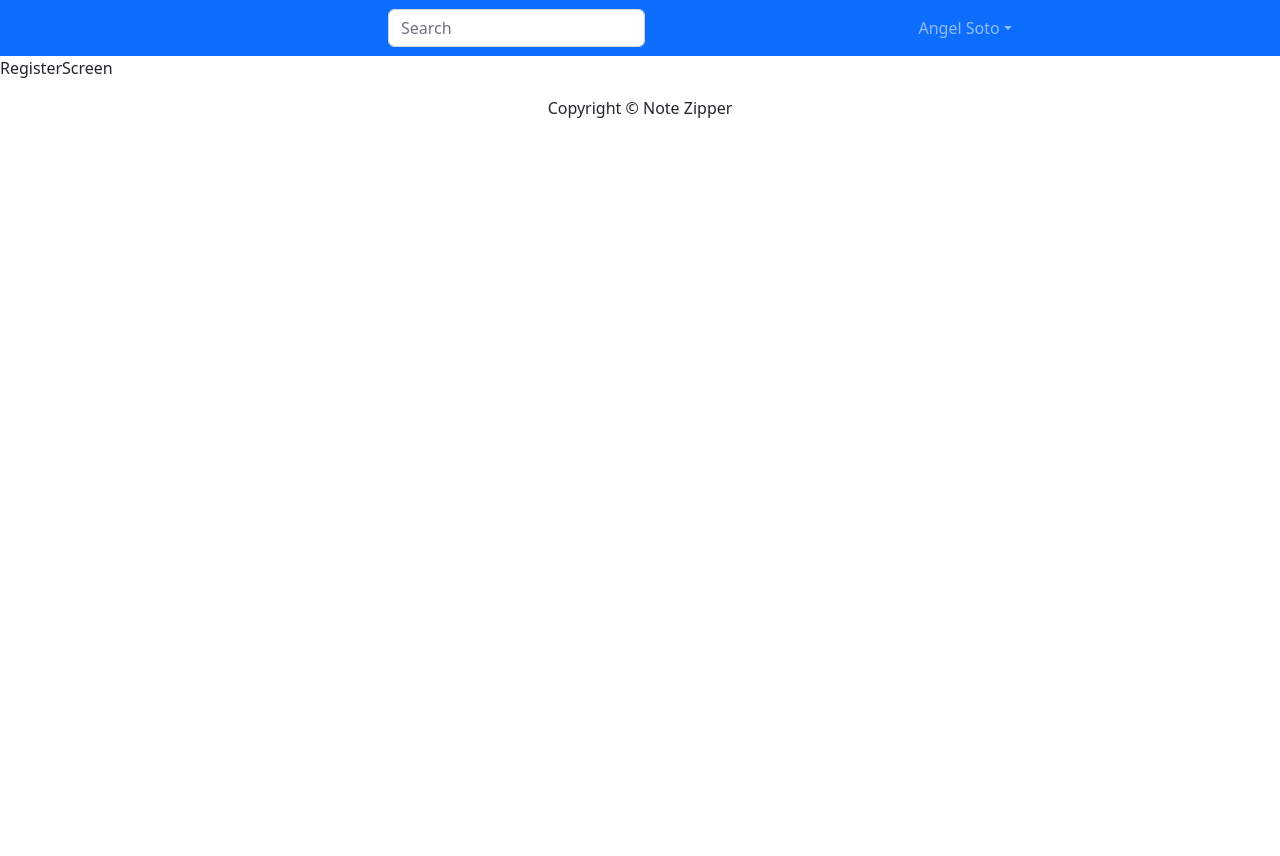
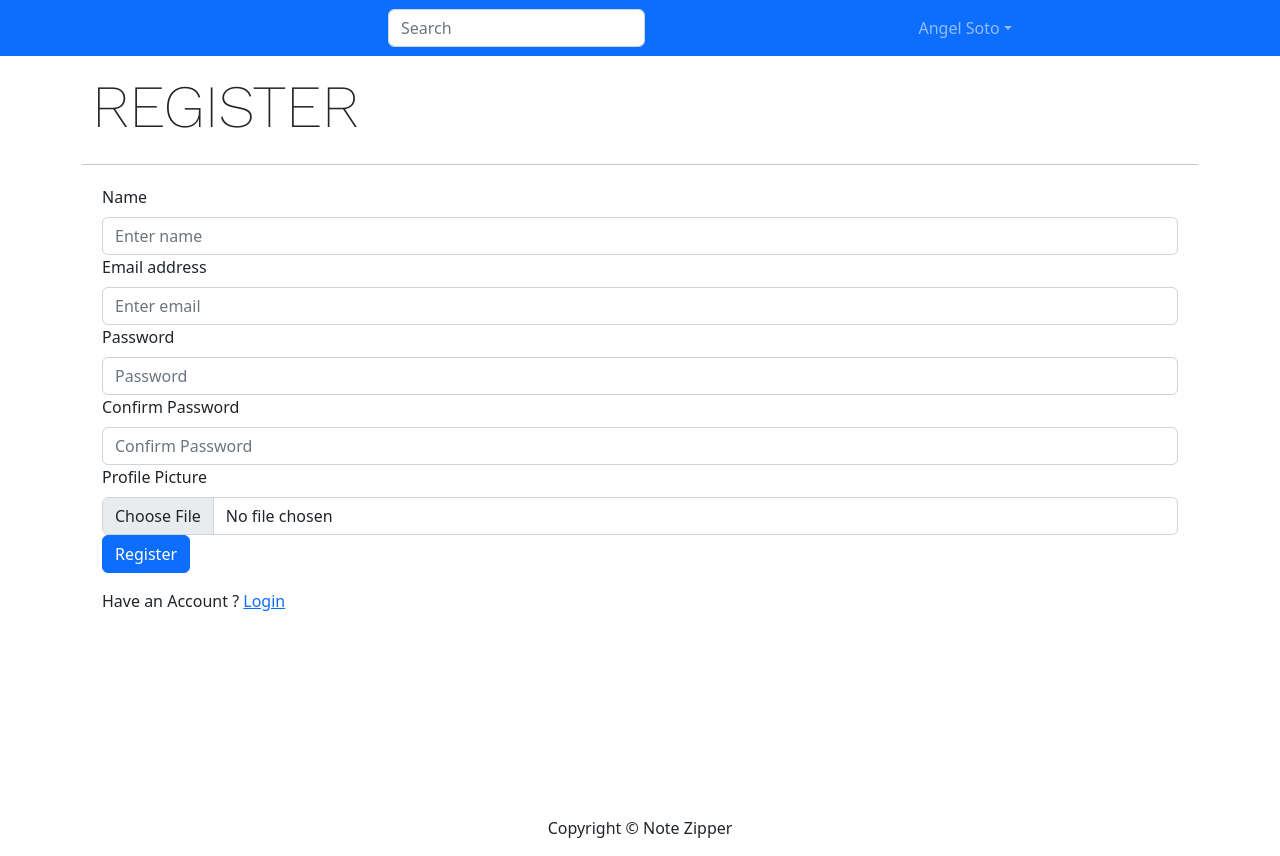
Before and after one commit to Angeltheesoto/Task_App, a React (Create React App) app in the folder front-end/: page /register in a window 1280 px wide. Before the commit the page ends 800 px from the top, so only its background shows below. Built offline with nearby package versions, Linux system fonts and the light colour scheme.

Commit message:
Completed user authentication

```diff
--- a/front-end/src/App.js
+++ b/front-end/src/App.js
@@ -1,5 +1,5 @@
 // Dependencies
-import { BrowserRouter, Route, Link } from "react-router-dom";
+import { BrowserRouter, Route } from "react-router-dom";
 import React from "react";
 import "bootstrap/dist/css/bootstrap.min.css";
 
--- /dev/null
+++ b/front-end/src/components/Header/ErrorMessage.js
@@ -0,0 +1,12 @@
+import React from "react";
+import { Alert } from "react-bootstrap";
+
+const ErrorMessage = ({ variant = "info", children }) => {
+  return (
+    <Alert variant={variant} style={{ fontSize: 20 }}>
+      <strong>{children}</strong>
+    </Alert>
+  );
+};
+
+export default ErrorMessage;
--- a/front-end/src/components/Header/Header.js
+++ b/front-end/src/components/Header/Header.js
@@ -5,16 +5,11 @@ import Navbar from "react-bootstrap/Navbar";
 import NavDropdown from "react-bootstrap/NavDropdown";
 import Form from "react-bootstrap/Form";
 import FormControl from "react-bootstrap/FormControl";
-import {
-  BrowserRouter as Router,
-  Switch,
-  Route,
-  Link,
-  useParams,
-  useRouteMatch,
-} from "react-router-dom";
+import { Link, useHistory } from "react-router-dom";
 
 const Header = () => {
+  const history = useHistory();
+
   return (
     <Navbar bg="primary" expand="lg" variant="dark">
       <Container>
@@ -40,7 +35,14 @@ const Header = () => {
             <NavDropdown title="Angel Soto" id="basic-nav-dropdown">
               <NavDropdown.Item href="#action/3.1">My Profile</NavDropdown.Item>
               <NavDropdown.Divider />
-              <NavDropdown.Item href="#action/3.4">Log out</NavDropdown.Item>
+              <NavDropdown.Item
+                onClick={() => {
+                  localStorage.removeItem("userInfo");
+                  history.push("/");
+                }}
+              >
+                Log out
+              </NavDropdown.Item>
             </NavDropdown>
           </Nav>
         </Navbar.Collapse>
--- /dev/null
+++ b/front-end/src/components/Loading.js
@@ -0,0 +1,26 @@
+import React from "react";
+import { Spinner } from "react-bootstrap";
+
+function Loading({ size = 100 }) {
+  return (
+    <div
+      style={{
+        display: "flex",
+        justifyContent: "center",
+        alignItems: "center",
+        width: "100%",
+        height: "100%",
+      }}
+    >
+      <Spinner
+        style={{
+          width: size,
+          height: size,
+        }}
+        animation="border"
+      />
+    </div>
+  );
+}
+
+export default Loading;
--- a/front-end/src/screens/LandingPage/LandingPage.js
+++ b/front-end/src/screens/LandingPage/LandingPage.js
@@ -3,6 +3,12 @@ import { Container, Row, Button } from "react-bootstrap";
 import "./LandingPage.css";
 
 const LandingPage = () => {
+  // useEffect(() => {
+  //   const userInfo = localStorage.getItem("userInfo", JSON.stringify(data));
+  //   if (userInfo) {
+  //     history.push("/mynotes");
+  //   }
+  // }, [history]);
   return (
     <div className="main">
       <Container>
--- a/front-end/src/screens/LoginScreen/LoginScreen.js
+++ b/front-end/src/screens/LoginScreen/LoginScreen.js
@@ -4,8 +4,10 @@ import { Link } from "react-router-dom";
 import { Form, Button, Row, Col } from "react-bootstrap";
 import "./LoginScreen.css";
 import axios from "axios";
+import Loading from "../../components/Loading";
+import ErrorMessage from "../../components/Header/ErrorMessage";
 
-const LoginScreen = () => {
+const LoginScreen = ({ history }) => {
   const [email, setEmail] = useState("");
   const [password, setPassword] = useState("");
   const [error, setError] = useState(false);
@@ -38,6 +40,7 @@ const LoginScreen = () => {
       setLoading(false);
     } catch (error) {
       setError(error.response.data.message);
+      setLoading(false);
     }
 
     // console.log(email, password);
@@ -46,6 +49,8 @@ const LoginScreen = () => {
   return (
     <MainScreen title="LOGIN">
       <div className="loginContainer">
+        {error && <ErrorMessage variant="danger">{error}</ErrorMessage>}
+        {loading && <Loading />}
         <Form onSubmit={submitHandler}>
           <Form.Group className="mb-3" controlId="formBasicEmail">
             <Form.Label>Email address</Form.Label>
--- a/front-end/src/screens/MyNotes/MyNotes.js
+++ b/front-end/src/screens/MyNotes/MyNotes.js
@@ -1,14 +1,7 @@
 import React, { useState, useEffect } from "react";
 import MainScreen from "../../components/MainScreen";
-import { Accordion, Badge, Button, Card } from "react-bootstrap";
-import {
-  BrowserRouter as Router,
-  Switch,
-  Route,
-  Link,
-  useParams,
-  useRouteMatch,
-} from "react-router-dom";
+import { Badge, Button, Card } from "react-bootstrap";
+import { Link } from "react-router-dom";
 import axios from "axios";
 
 const MyNotes = () => {
--- a/front-end/src/screens/RegisterScreen/RegisterScreen.js
+++ b/front-end/src/screens/RegisterScreen/RegisterScreen.js
@@ -1,7 +1,156 @@
-import React from "react";
+import React, { useState } from "react";
+import { Form, Button, Row, Col } from "react-bootstrap";
+import { Link } from "react-router-dom";
+import MainScreen from "../../components/MainScreen";
+import ErrorMessage from "../../components/Header/ErrorMessage";
+import Loading from "../../components/Loading";
+import axios from "axios";
 
 const RegisterScreen = () => {
-  return <div>RegisterScreen</div>;
+  const [email, setEmail] = useState("");
+  const [name, setName] = useState("");
+  const [pic, setPic] = useState(
+    "https://icon-library.com/images/anonymous-avatar-icon/anonymous-avatar-icon-25.jpg"
+  );
+  const [password, setPassword] = useState("");
+  const [confirmpassword, setConfirmPassword] = useState("");
+  const [message, setMessage] = useState(null);
+  const [picMessage, setPicMessage] = useState(null);
+  const [error, setError] = useState(false);
+  const [loading, setLoading] = useState(false);
+
+  const submitHandler = async (e) => {
+    e.preventDefault();
+
+    if (password !== confirmpassword) {
+      setMessage("Passwords Do Not Match");
+    } else {
+      setMessage(null);
+      try {
+        const config = {
+          headers: {
+            "Content-type": "application/json",
+          },
+        };
+        setLoading(true);
+
+        const { data } = await axios.post(
+          "/api/users",
+          { name, pic, email, password },
+          config
+        );
+        setLoading(false);
+        localStorage.setItem("userInfo", JSON.stringify(data));
+      } catch (error) {
+        setError(error.response.data.message);
+      }
+    }
+
+    // console.log(email);
+  };
+
+  const postDetails = (pics) => {
+    if (!pics) {
+      return setPicMessage("Please Select an Image");
+    }
+    setPicMessage(null);
+
+    if (pics.type === "image/png" || pics.type === "image/jpeg") {
+      const data = new FormData();
+      data.append("file", pics);
+      data.append("upload_preset", "notezipper");
+      data.append("cloud_name", "drcnsouem");
+      fetch("https://api.cloudinary.com/v1_1/drcnsouem/image/upload", {
+        method: "post",
+        body: data,
+      })
+        .then((res) => res.json())
+        .then((data) => {
+          console.log(data);
+          setPic(data.url.toString());
+        })
+        .catch((err) => {
+          console.log(err);
+        });
+    } else {
+      return setPicMessage("Please Select an Image");
+    }
+  };
+
+  return (
+    <MainScreen title="REGISTER">
+      <div className="loginContainer">
+        {error && <ErrorMessage variant="danger">{error}</ErrorMessage>}
+        {message && <ErrorMessage variant="danger">{message}</ErrorMessage>}
+        {loading && <Loading />}
+        <Form onSubmit={submitHandler}>
+          <Form.Group controlId="name">
+            <Form.Label>Name</Form.Label>
+            <Form.Control
+              type="name"
+              value={name}
+              placeholder="Enter name"
+              onChange={(e) => setName(e.target.value)}
+            ></Form.Control>
+          </Form.Group>
+
+          <Form.Group controlId="formBasicEmail">
+            <Form.Label>Email address</Form.Label>
+            <Form.Control
+              type="email"
+              value={email}
+              placeholder="Enter email"
+              onChange={(e) => setEmail(e.target.value)}
+            />
+          </Form.Group>
+
+          <Form.Group controlId="formBasicPassword">
+            <Form.Label>Password</Form.Label>
+            <Form.Control
+              type="password"
+              value={password}
+              placeholder="Password"
+              onChange={(e) => setPassword(e.target.value)}
+            />
+          </Form.Group>
+
+          <Form.Group controlId="confirmPassword">
+            <Form.Label>Confirm Password</Form.Label>
+            <Form.Control
+              type="password"
+              value={confirmpassword}
+              placeholder="Confirm Password"
+              onChange={(e) => setConfirmPassword(e.target.value)}
+            />
+          </Form.Group>
+
+          {picMessage && (
+            <ErrorMessage variant="danger">{picMessage}</ErrorMessage>
+          )}
+          <Form.Group controlId="pic">
+            <Form.Label>Profile Picture</Form.Label>
+            <Form.Control
+              onChange={(e) => postDetails(e.target.files[0])}
+              // id="custom-file"
+              type="file"
+              label="Upload Profile Picture"
+              accept="image/png, image/jpeg"
+              // custom
+            />
+          </Form.Group>
+
+          <Button variant="primary" type="submit">
+            Register
+          </Button>
+        </Form>
+        <Row className="py-3">
+          <Col>
+            Have an Account ? <Link to="/login">Login</Link>
+          </Col>
+        </Row>
+      </div>
+    </MainScreen>
+  );
 };
 
 export default RegisterScreen;
--- a/package.json
+++ b/package.json
@@ -4,7 +4,7 @@
   "description": "",
   "main": "server.js",
   "scripts": {
-    "start": "nodemon back-end/server.js",
+    "start": "nodemon back-end/server.js --ignore client",
     "client": "npm start --prefix front-end",
     "dev": "concurrently \"npm start\" \"npm run client\""
   },
```
